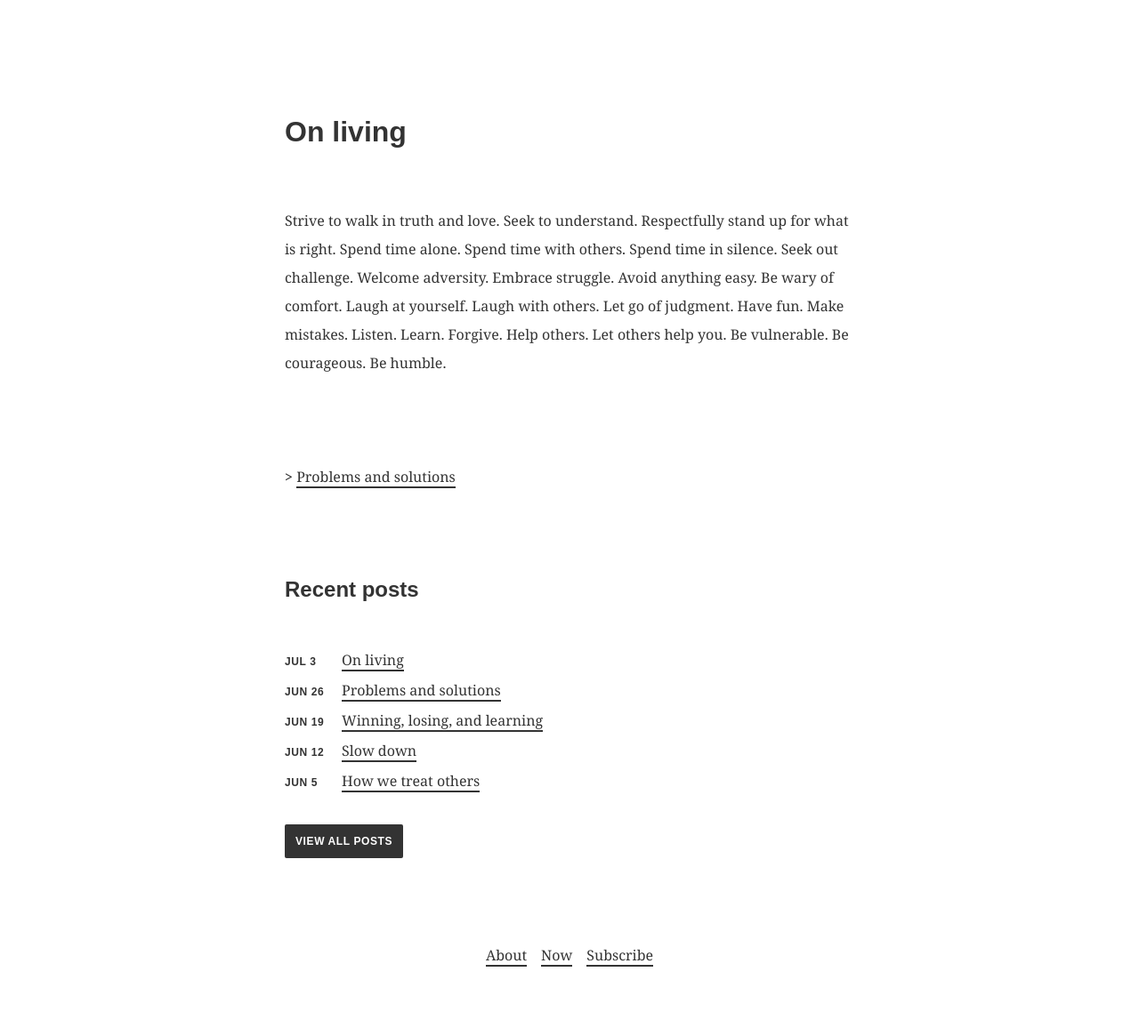
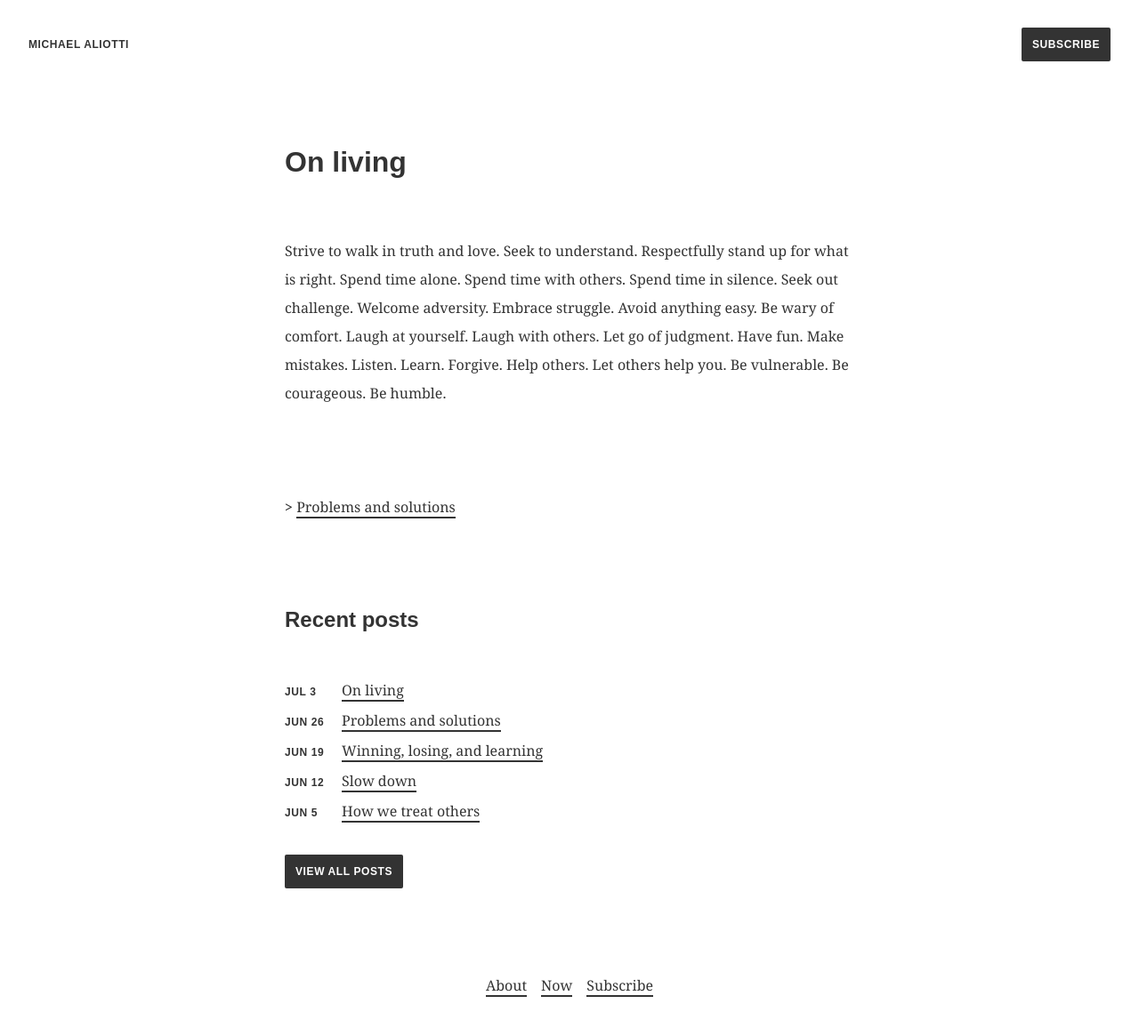
Before and after one commit to michaelaliotti/michaelaliotti.github.io, a Jekyll site: the page built from index.html, in a window 1280 px wide. Shown: the whole page at 89% size. Built offline with Jekyll 4.4.1, drawn with Linux system fonts in a browser that asks for light colours; before the commit the page ends 1122 px from its top, so only the background shows below that.

Commit message:
Updated header.

```diff
--- a/_includes/header.html
+++ b/_includes/header.html
@@ -1 +1,6 @@
-<a href="{{ site.url }}">{{ site.title }}</a>
+<div>
+  <a class="caps" href="{{ site.url }}">{{ site.title }}</a>
+</div>
+<div>
+  <a class="button caps" href="/subscribe">Subscribe</a>
+</div>
--- a/_layouts/default.html
+++ b/_layouts/default.html
@@ -10,6 +10,7 @@
     {% feed_meta %}
   </head>
   <body>
+    <header>{% include header.html %}</header>
     <main>{{ content }}</main>
     <footer>{% include footer.html %}</footer>
   </body>
--- a/assets/css/styles.css
+++ b/assets/css/styles.css
@@ -4,15 +4,11 @@ body {
   font-family: Georgia, 'Times New Roman', Times, serif;
   font-size: 100%;
   line-height: 2em;
-  margin: 0 auto;
-  max-width: 40em;
+  margin: 0;
   padding: 2em;
 }
 
-h1,
-h2,
-h3,
-h4 {
+h1, h2, h3, h4 {
   font-family: Arial, Helvetica, sans-serif;
   line-height: 1.25em;
   margin: 2em 0;
@@ -40,8 +36,7 @@ p {
   padding: 0;
 }
 
-ol,
-ul {
+ol, ul {
   margin: 0 0 0 2em;
   padding: 0;
 }
@@ -57,7 +52,21 @@ blockquote {
   margin: 0 2em;
 }
 
-main,
+header {
+  display: flex;
+  justify-content: space-between;
+}
+
+header a {
+  border: none;
+}
+
+main {
+  margin: 6em auto;
+  max-width: 40em;
+  padding: 0;
+}
+
 section {
   margin: 6em 0;
   padding: 0;
@@ -138,8 +147,7 @@ input[type='submit'] {
   min-width: 4em;
 }
 
-#previous span,
-#next span {
+#previous span, #next span {
   font-weight: bold;
 }
 
```
